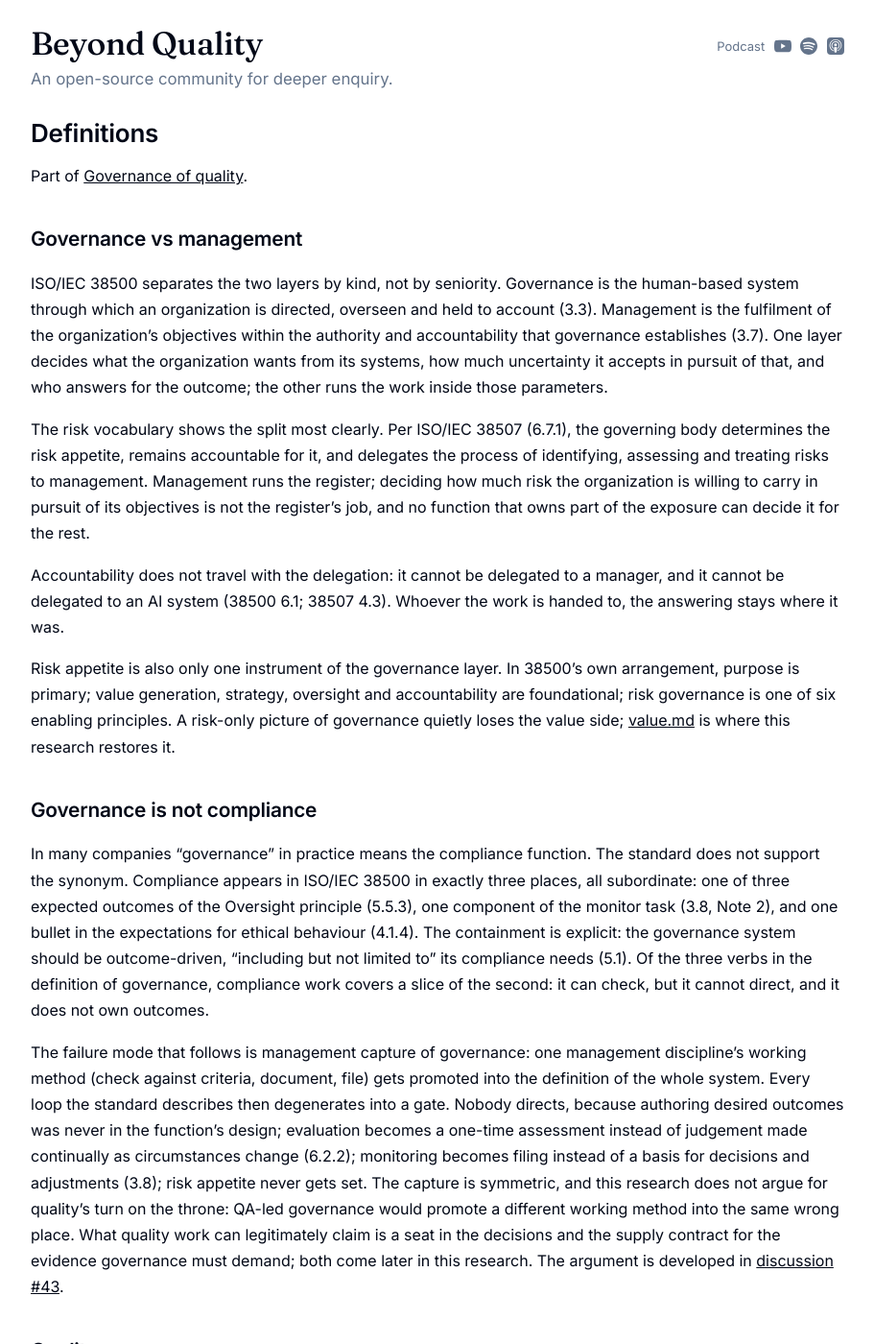
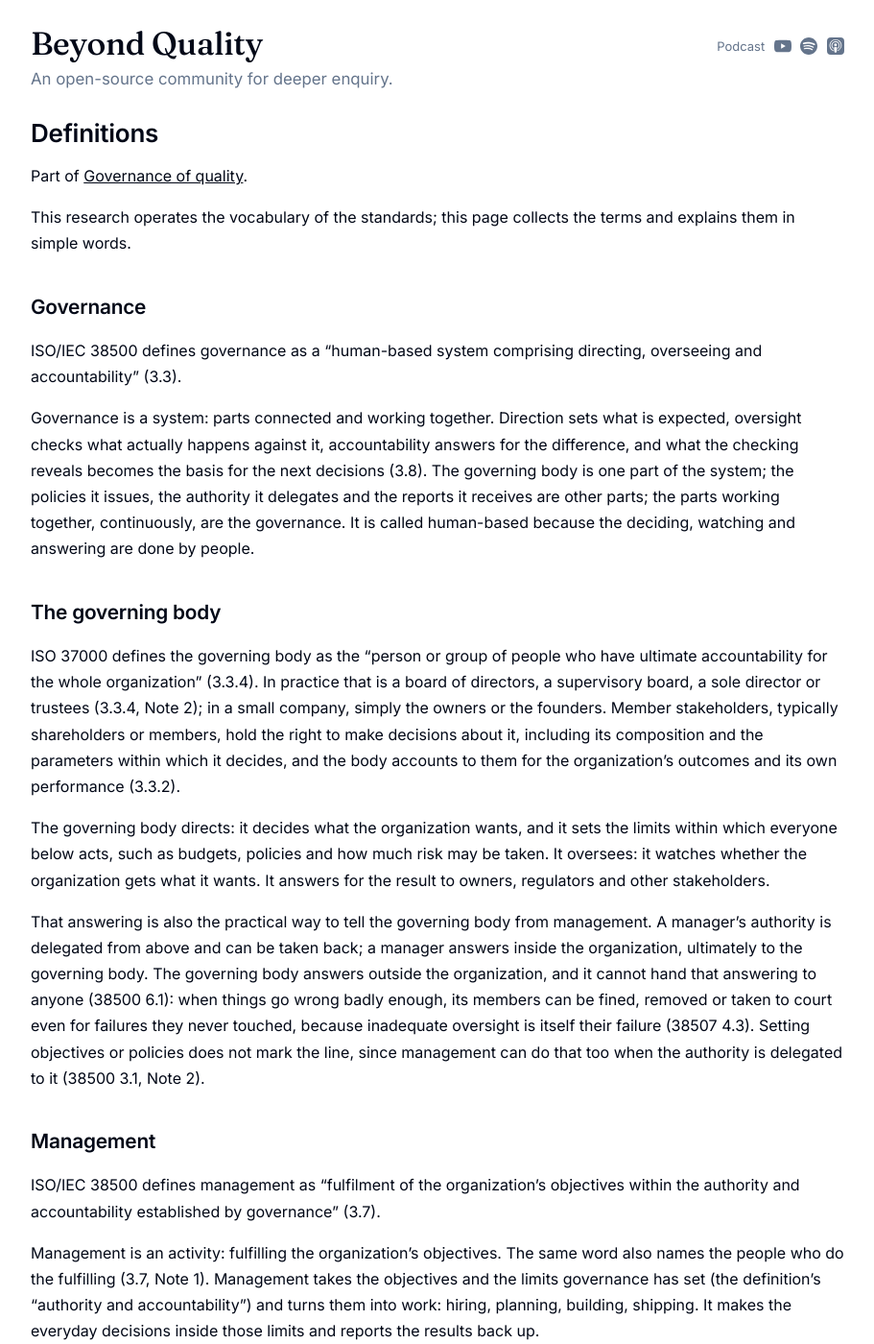
Before and after one commit to BeyondQuality/beyondquality, a Jekyll site: the page built from research/quality-governance/definitions.md, in a window 1280 px wide and 1400 px high. Shown: the whole window at 96% size, without its empty margins (184-1095 px from the left). Built offline with Jekyll 4.4.1, drawn with Linux system fonts in a browser that asks for light colours; our own code applies the rules of GitHub Pages for plain Markdown files; some of the changed text lies outside the part shown.

Commit message:
definitions updated

```diff
--- a/research/quality-governance/definitions.md
+++ b/research/quality-governance/definitions.md
@@ -6,21 +6,59 @@ status: draft
 
 Part of [Governance of quality](quality-governance.md).
 
-## Governance vs management
+This research operates the vocabulary of the standards; this page collects the terms and explains them in simple words.
 
-ISO/IEC 38500 separates the two layers by kind, not by seniority. Governance is the human-based system through which an organization is directed, overseen and held to account (3.3). Management is the fulfilment of the organization's objectives within the authority and accountability that governance establishes (3.7). One layer decides what the organization wants from its systems, how much uncertainty it accepts in pursuit of that, and who answers for the outcome; the other runs the work inside those parameters.
+## Governance
 
-The risk vocabulary shows the split most clearly. Per ISO/IEC 38507 (6.7.1), the governing body determines the risk appetite, remains accountable for it, and delegates the process of identifying, assessing and treating risks to management. Management runs the register; deciding how much risk the organization is willing to carry in pursuit of its objectives is not the register's job, and no function that owns part of the exposure can decide it for the rest.
+ISO/IEC 38500 defines governance as a "human-based system comprising directing, overseeing and accountability" (3.3).
 
-Accountability does not travel with the delegation: it cannot be delegated to a manager, and it cannot be delegated to an AI system (38500 6.1; 38507 4.3). Whoever the work is handed to, the answering stays where it was.
+Governance is a system: parts connected and working together. Direction sets what is expected, oversight checks what actually happens against it, accountability answers for the difference, and what the checking reveals becomes the basis for the next decisions (3.8). The governing body is one part of the system; the policies it issues, the authority it delegates and the reports it receives are other parts; the parts working together, continuously, are the governance. It is called human-based because the deciding, watching and answering are done by people.
 
-Risk appetite is also only one instrument of the governance layer. In 38500's own arrangement, purpose is primary; value generation, strategy, oversight and accountability are foundational; risk governance is one of six enabling principles. A risk-only picture of governance quietly loses the value side; [value.md](value.md) is where this research restores it.
+## The governing body
 
-## Governance is not compliance
+ISO 37000 defines the governing body as the "person or group of people who have ultimate accountability for the whole organization" (3.3.4). In practice that is a board of directors, a supervisory board, a sole director or trustees (3.3.4, Note 2); in a small company, simply the owners or the founders. Member stakeholders, typically shareholders or members, hold the right to make decisions about it, including its composition and the parameters within which it decides, and the body accounts to them for the organization's outcomes and its own performance (3.3.2).
 
-In many companies "governance" in practice means the compliance function. The standard does not support the synonym. Compliance appears in ISO/IEC 38500 in exactly three places, all subordinate: one of three expected outcomes of the Oversight principle (5.5.3), one component of the monitor task (3.8, Note 2), and one bullet in the expectations for ethical behaviour (4.1.4). The containment is explicit: the governance system should be outcome-driven, "including but not limited to" its compliance needs (5.1). Of the three verbs in the definition of governance, compliance work covers a slice of the second: it can check, but it cannot direct, and it does not own outcomes.
+The governing body directs: it decides what the organization wants, and it sets the limits within which everyone below acts, such as budgets, policies and how much risk may be taken. It oversees: it watches whether the organization gets what it wants. It answers for the result to owners, regulators and other stakeholders.
 
-The failure mode that follows is management capture of governance: one management discipline's working method (check against criteria, document, file) gets promoted into the definition of the whole system. Every loop the standard describes then degenerates into a gate. Nobody directs, because authoring desired outcomes was never in the function's design; evaluation becomes a one-time assessment instead of judgement made continually as circumstances change (6.2.2); monitoring becomes filing instead of a basis for decisions and adjustments (3.8); risk appetite never gets set. The capture is symmetric, and this research does not argue for quality's turn on the throne: QA-led governance would promote a different working method into the same wrong place. What quality work can legitimately claim is a seat in the decisions and the supply contract for the evidence governance must demand; both come later in this research. The argument is developed in [discussion #43](https://github.com/BeyondQuality/beyondquality/discussions/43).
+That answering is also the practical way to tell the governing body from management. A manager's authority is delegated from above and can be taken back; a manager answers inside the organization, ultimately to the governing body. The governing body answers outside the organization, and it cannot hand that answering to anyone (38500 6.1): when things go wrong badly enough, its members can be fined, removed or taken to court even for failures they never touched, because inadequate oversight is itself their failure (38507 4.3). Setting objectives or policies does not mark the line, since management can do that too when the authority is delegated to it (38500 3.1, Note 2).
+
+## Management
+
+ISO/IEC 38500 defines management as "fulfilment of the organization's objectives within the authority and accountability established by governance" (3.7).
+
+Management is an activity: fulfilling the organization's objectives. The same word also names the people who do the fulfilling (3.7, Note 1). Management takes the objectives and the limits governance has set (the definition's "authority and accountability") and turns them into work: hiring, planning, building, shipping. It makes the everyday decisions inside those limits and reports the results back up.
+
+## Accountability
+
+ISO 37000 defines accountability as the "obligation to another for the fulfilment of a responsibility" (3.2.2), and responsibility as the "obligation to act and take decisions to achieve required outcomes" (3.2.3). Responsibility means you must do the work; accountability means you must answer to someone for it. You owe that someone the outcome and the explanation of how it was done, and they can enforce consequences on you if the responsibility was not fulfilled (3.2.2, Notes 1 and 2). For members of a governing body the consequences are concrete: penalties, removal from office or legal redress (38507 4.3).
+
+Accountability does not travel with delegation. Responsibility for work can be delegated to management, but accountability "remains with the governing body and cannot be delegated" (38500 6.1), and the governing body holds to account those it has delegated to (5.6.1, quoting ISO 37000). The same holds for AI: the governing body answers for decisions made through the use of AI rather than attributing them to the AI system (38507 4.3). Whoever the work is handed to, the governing body still answers for it.
+
+## Risk appetite
+
+ISO/IEC 38507 defines risk appetite as the "amount and type of risk that an organization is willing to pursue or retain" (3.2.3, taken from ISO Guide 73).
+
+Pursuing any objective means accepting that things can go wrong. Risk appetite is how much of that possibility the organization is willing to accept, and of what kind: the risks it takes on deliberately because the objective is worth them (the definition's "pursue"), and the risks it decides to live with rather than pay to reduce ("retain"). The appetite legitimately differs across kinds of risk: a company may tolerate months without new features and not one security breach.
+
+The term also shows the governance-management split most clearly. Per 38507 (6.7.1), the governing body decides the risk appetite in pursuit of the organization's objectives, remains accountable for it, and delegates the process of identifying, assessing and treating risks to management. Management works with the risks and keeps them within the appetite given from above; deciding how much risk the organization is willing to carry is not management's job, and no function that owns part of the exposure can decide it for the rest.
+
+Risk appetite is only one instrument of the governance layer. In 38500's own arrangement of principles (clause 5), purpose is primary; value generation, strategy, oversight and accountability are foundational; risk governance is one of six enabling principles. A risk-only picture of governance quietly loses the value side; [value.md](value.md) is where this research restores it.
+
+## Compliance
+
+ISO/IEC 38507 defines compliance as "meeting all the organization's compliance obligations" (3.2.5, taken from ISO 37301), and the obligations as the requirements the organization is bound to meet, by law, regulation or contract, plus those it voluntarily chooses to meet (3.2.4).
+
+Compliance checks the organization against criteria somebody else wrote: a regulation, a standard, a certification checklist. The organization picks some of those criteria voluntarily, but it does not write them; compliance receives them, checks against them, and documents the result.
+
+GDPR is the most familiar example: the criteria were written by the EU legislator, and any organization the regulation reaches must meet them. Compliance work here means checking the organization against the regulation's requirements (a lawful basis for each use of personal data, breach notification on time, records of processing) and keeping the evidence that it does. Whether the organization agrees with any of it has no bearing; the criterion is external and binding.
+
+In many companies "governance" in practice means the compliance function. The word often appears in the org chart only inside the GRC team, "governance, risk and compliance", whose actual work is certification and audit preparation: SOC 2, ISO 27001, GDPR evidence. Ask who owns governance and you get pointed at the auditors. "IT governance" and "data governance" programmes are often the same: their entire output is policy documents and filed audit evidence, and nothing in them directs anything.
+
+Compliance is useful work, and governance must demand it, but compliance answers a different question. Governance decides what the organization itself wants, how much risk it accepts on the way, and who answers for the result; compliance can check, but it cannot decide any of that. So when a company treats its compliance function as its governance, every governance activity shrinks to what compliance knows how to do: nobody states desired outcomes, because compliance receives criteria and never writes them; evaluation becomes a yearly assessment instead of continuous judgement; monitoring becomes filing; risk appetite never gets set, because no checklist asks for it.
+
+The trap is symmetric. Handing governance to QA would repeat the same mistake with a different method: QA's gates instead of compliance's files, and direction still missing. What quality work can rightly claim is a seat in the decisions and the job of supplying the evidence the governing body demands; both come later in this research.
+
+The standard does not support the synonym. Compliance appears in ISO/IEC 38500 in exactly three places, all subordinate: one of three expected outcomes of the Oversight principle (5.5.3), one component of the monitor task (3.8, Note 2), and one bullet in the expectations for ethical behaviour (4.1.4). The containment is explicit: the governance system should be outcome-driven, "including but not limited to" its compliance needs (5.1). The standard's verbs make the same point: evaluation is making informed judgements (3.2), undertaken continually as circumstances change (6.2.2), and monitoring is review as a basis for decisions and adjustments (3.8); a yearly assessment and filed reports satisfy neither. The argument is developed in [discussion #43](https://github.com/BeyondQuality/beyondquality/discussions/43).
 
 ## Quality
 
```
